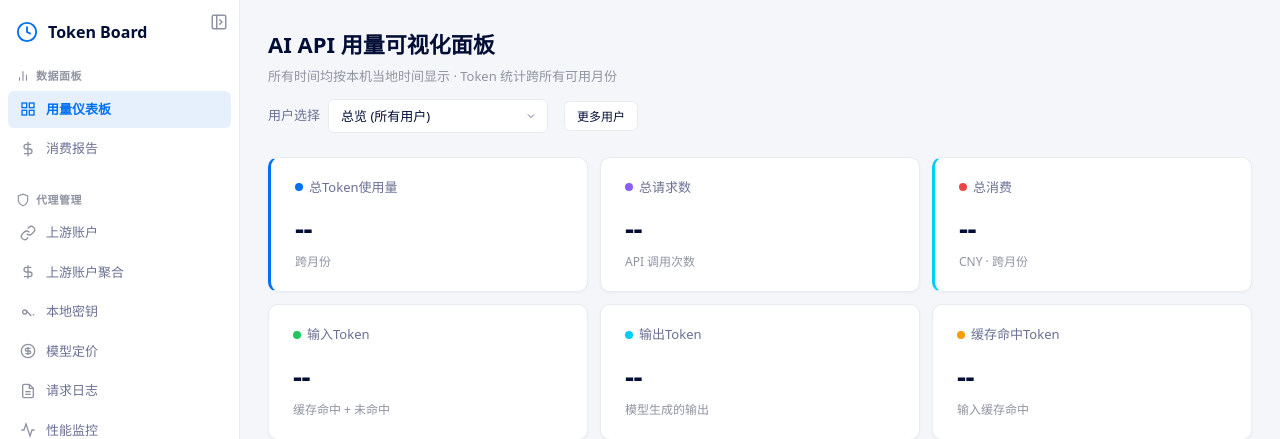
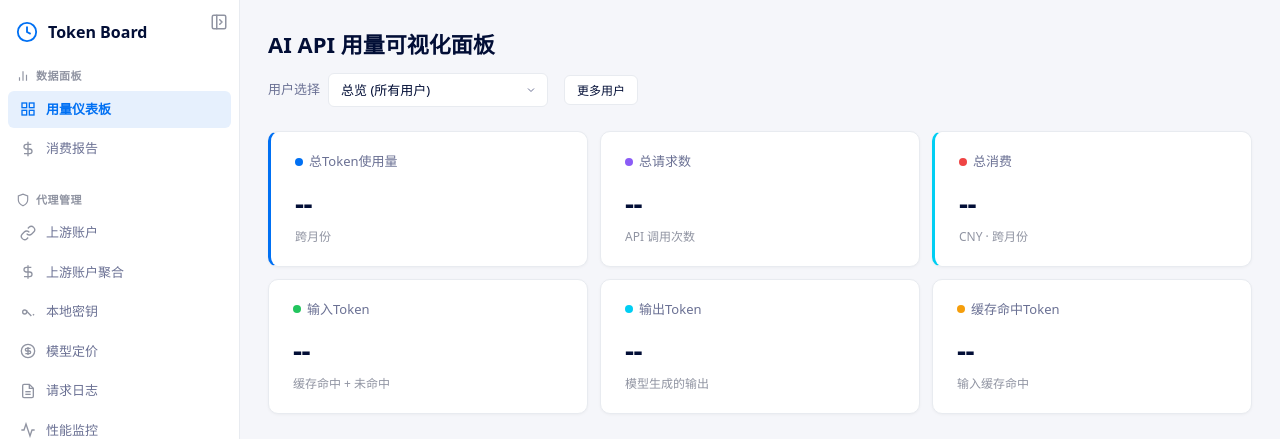
Before and after one commit to RedrockerLi/Token-Board, a Python web app: template templates/index.html in a window 1280 px wide. Shown: the top 439 px of the page. Run offline with Jinja, Linux system fonts and the light colour scheme; the template is opened without the code that fills it, so the values that code supplies are empty; some libraries are stand-ins or nearby versions.

Commit message:
chore: clean dashboard subtitles and format costs

```diff
--- a/static/js/api.js
+++ b/static/js/api.js
@@ -25,7 +25,10 @@ async function loadDisplayConfig() {
 
 function fmtCost(n) {
     if (n == null || isNaN(n)) return '--';
-    return '¥' + n.toFixed(2);
+    return '¥' + Number(n).toLocaleString('en-US', {
+        minimumFractionDigits: 2,
+        maximumFractionDigits: 2,
+    });
 }
 
 // ── Fetch primitives ──
--- a/static/js/dashboard.js
+++ b/static/js/dashboard.js
@@ -54,22 +54,6 @@ function buildAliasMaps(apiModels) {
         }
     });
     return { aliasToModels: aliasToModels, modelToAlias: modelToAlias };
-}
-
-// ── Subtitle ──
-
-function updateSubtitle() {
-    var el = document.getElementById('pageSubtitle');
-    if (!el) return;
-    var parts = [];
-    if (currentKeyName) {
-        parts.push('筛选: ' + currentKeyName);
-        parts.push('消费按Token比例分摊');
-    } else {
-        parts.push('总览 (所有用户)');
-    }
-    parts.push('所有时间均按本机当地时间显示');
-    el.textContent = parts.join(' · ');
 }
 
 // ── Selector population ──
@@ -411,7 +395,6 @@ async function loadSummary() {
         loadDailyCharts();
     }
 
-    updateSubtitle();
     loadMonthlyCharts();
 
     var lastUpdatedEl = document.getElementById('lastUpdated');
--- a/templates/index.html
+++ b/templates/index.html
@@ -91,7 +91,6 @@
             <!-- Page Title -->
             <div class="page-header">
                 <h1 class="page-title">AI API 用量可视化面板</h1>
-                <p class="page-subtitle" id="pageSubtitle">所有时间均按本机当地时间显示 · Token 统计跨所有可用月份</p>
                 <div class="controls-group" style="margin-top: 12px;">
                     <label style="font-size:13px;color:var(--color-text-secondary);white-space:nowrap;">用户选择</label>
                     <select class="select-styled" id="keyNameSelector">
```
